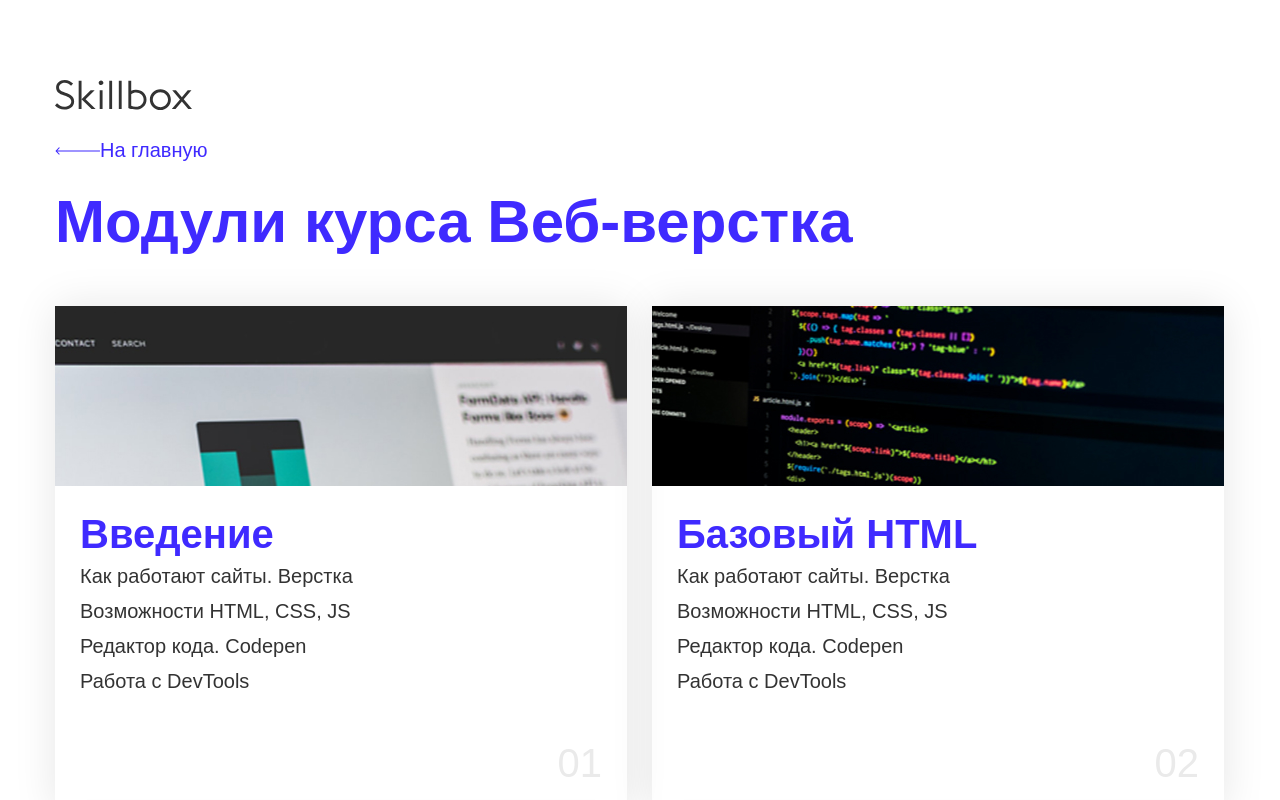
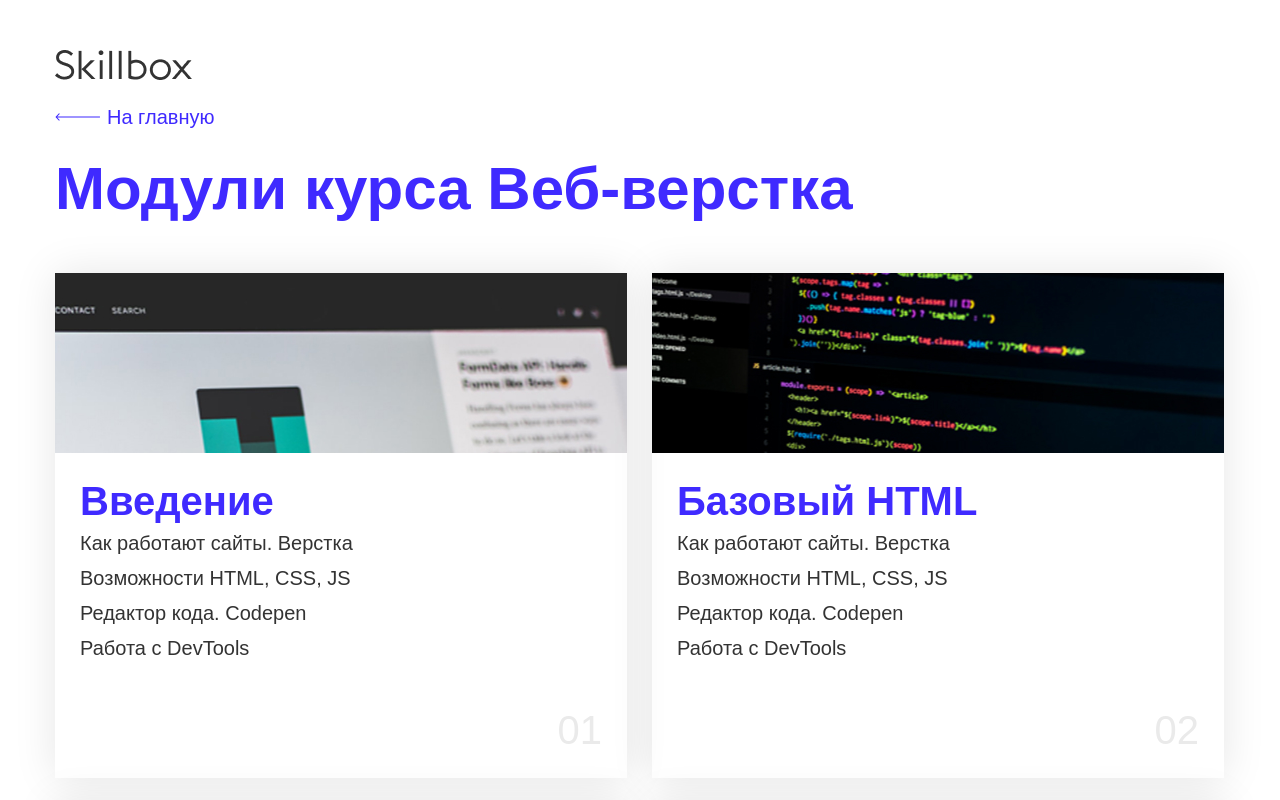
Before and after one commit to DevDataOrg/5.12-home-desc, a plain HTML site: page modules.html in a window 1280 px wide. Shown: the top 800 px of the page. Drawn offline with Linux system fonts and the light colour scheme.

Commit message:
final home desc after curator

```diff
--- a/css/style.css
+++ b/css/style.css
@@ -207,30 +207,34 @@ body {
 }
 
 /*=============== MODULES ===============*/
-.container {
+.container-modules {
   margin: 0 auto;
-  /* padding-top: 50px;
-  padding-bottom: 50px; */
-  max-width: 1170;
+  padding: 50px 0;
+  width: 1170px;
 }
 
 .logo-link-modules {
   display: block;
   margin-bottom: 25px;
+  width: 137px;
+  height: 30px;
 }
 
 .link-to-back {
   margin: 0;
   display: block;
-  padding-left: 45px;
+  padding-top: 1px;
+  padding-left: 52px;
   margin-bottom: 25px;
-  color: #3F2AFF;
+  width: 160px;
   font-size: 20px;
   font-weight: 400;
+  stroke-width: 1px;
+  color: #3f2aff;
 }
 
 .link-to-back-img {
-  background-image: url("../img/Arrow\ 1.svg");
+  background-image: url("../img/Arrow-1.svg");
   background-repeat: no-repeat;
   background-size: contain;
   background-position: left center;
@@ -241,9 +245,9 @@ body {
   margin: 0;
   display: block;
   margin-bottom: 50px;
-  color: #3F2AFF;
   font-size: 60px;
   font-weight: 700;
+  color: #3f2aff;
 }
 
 .cards {
@@ -255,12 +259,11 @@ body {
 
 .cards-element {
   position: relative;
+  display: inline-block;
   margin: 0;
   width: 572px;
   height: 505px;
   margin-bottom: 25px;
-  display: inline-block;
-  box-sizing: border-box;
   box-shadow: 0px 0px 40px 0px rgba(0, 0, 0, 0.10);
   list-style-type: none;
   background-repeat: no-repeat;
@@ -291,37 +294,37 @@ body {
 
 .h2-modules {
   margin: 0;
-  margin-left: 25px;
+  padding-left: 25px;
   padding-top: 205px;
   margin-bottom: 2px;
-  color: #3F2AFF;
   font-size: 40px;
   font-weight: 700;
+  color: #3f2aff;
 }
 
 .cards-text {
   margin: 0;
   padding: 0;
-  margin-left: 25px;
+  padding-left: 25px;
 }
 
 .cards-text-element {
   margin: 0;
   list-style-type: none;
-  color: #333;
   font-size: 20px;
   font-weight: 400;
   line-height: 35px;
+  color: #333;
 }
 
 .span-card {
   position: absolute;
-  top: 434px;
+  bottom: 25px;
   right: 25px;
-  color: #EAEAEA;
   text-align: right;
   font-size: 40px;
   font-weight: 400;
+  color: #eaeaea;
 }
 
 .parrent-button {
@@ -330,11 +333,11 @@ body {
 
 .button {
   box-sizing: border-box;
-  width: 274px;
-  height: 70px;
-  border: 2px solid #3F2AFF;
-  color: #3F2AFF;
-  background-color: #ffffff;
+  padding: 25px 70px 25px 70px;
   font-size: 18px;
   font-weight: 700;
+  cursor: pointer;
+  border: 2px solid #3f2aff;
+  color: #3f2aff;
+  background-color: #ffffff;
 }
--- a/modules.html
+++ b/modules.html
@@ -3,14 +3,14 @@
 <head>
   <meta charset="UTF-8">
   <meta name="viewport" content="width=device-width, initial-scale=1.0">
-  <title>Modules</title>
+  <title>Модули курса веб-верстка</title>
   <link rel="stylesheet" href="css/normalize.css">
   <link rel="stylesheet" href="css/style.css">
 </head>
 <body>
-  <div class="container">
+  <div class="container-modules">
     <a class="logo-link-modules" href="https://skillbox.ru" target="_blank">
-      <img src="img/skillbox 1.svg" alt="Логотип skillbox">
+      <img src="img/skillbox-logo.png" alt="Логотип skillbox">
     </a>
     <a class="link-to-back link-to-back-img" href="index.html">
       На главную
```
Also changed, not shown: img/Arrow-1.svg (renamed from img/Arrow 1.svg), img/skillbox-1.svg (renamed from img/skillbox 1.svg), img/skillbox-logo.png (added).
